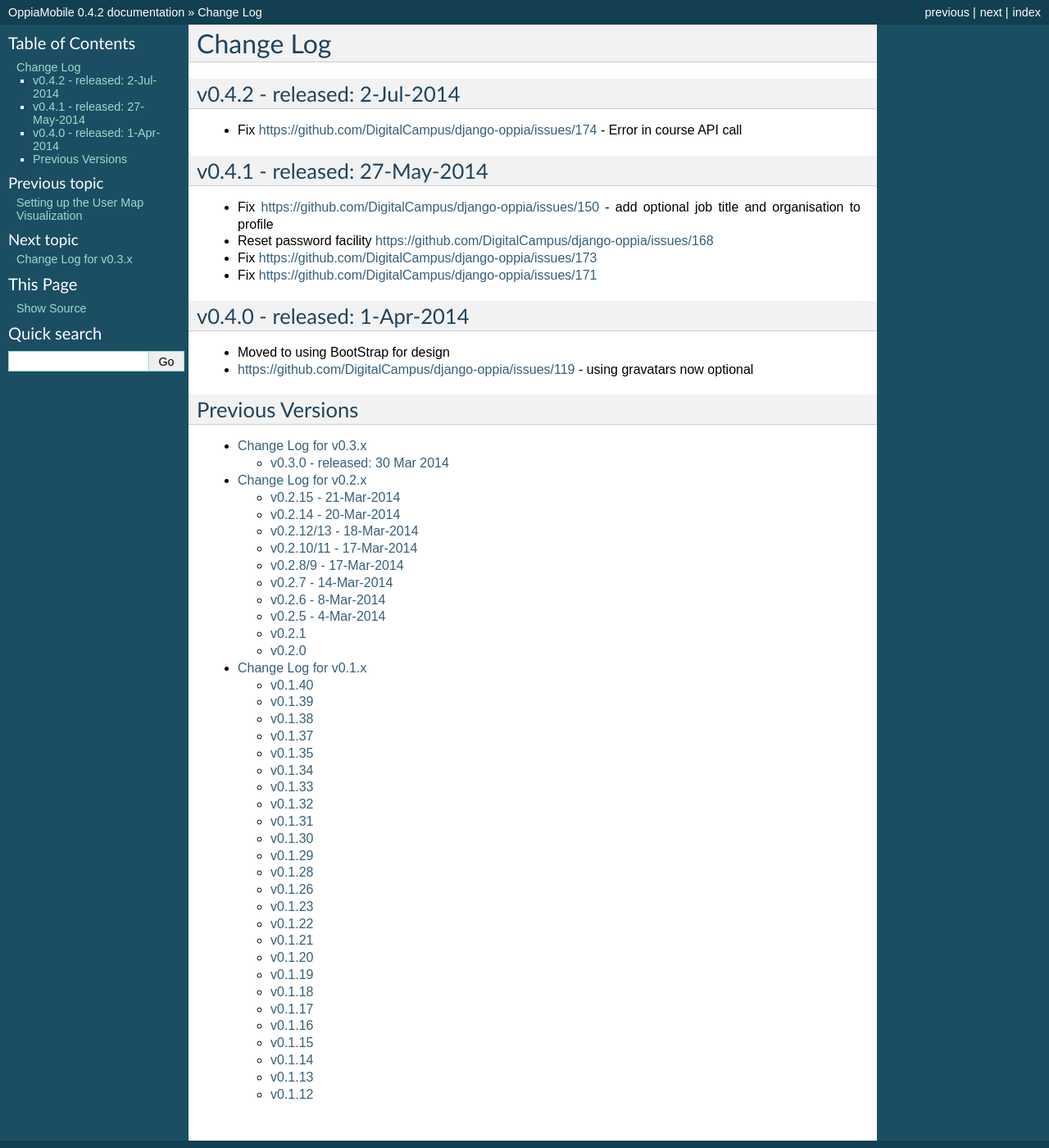
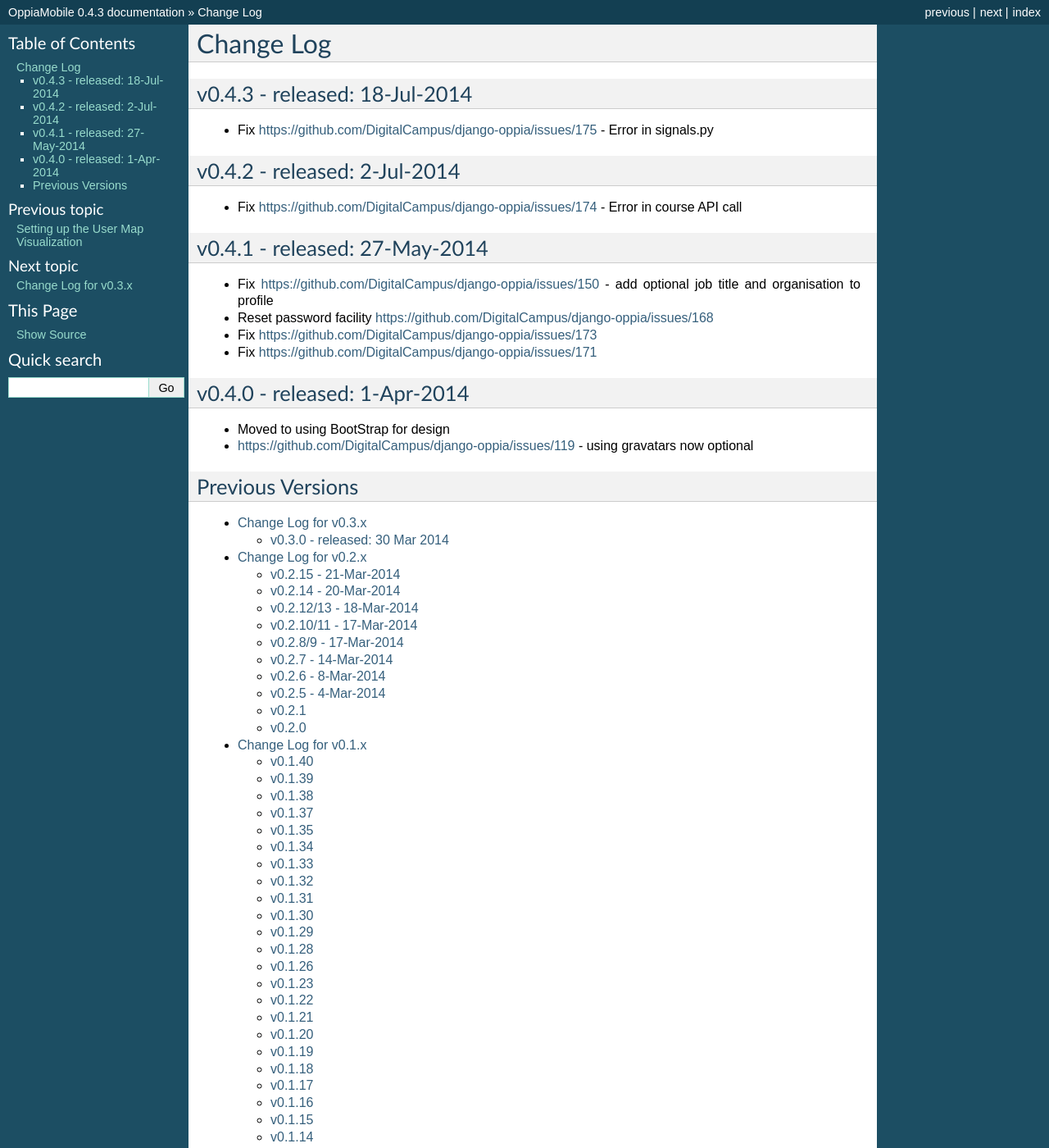
Before and after one commit to DigitalCampus/django-oppia, a Sphinx documentation site: the page built from docs/changelog.rst, in a window 1280 px wide and 1400 px high. Shown: the whole window at 82% size. Built offline with Sphinx 7.4.7, drawn with Linux system fonts in a browser that asks for light colours; the version number is read from the project's files by our own code; some of the changed text lies outside the part shown.

Commit message:
update version no

```diff
--- a/docs/changelog.rst
+++ b/docs/changelog.rst
@@ -1,5 +1,9 @@
 Change Log
 ============
+
+v0.4.3 - released: 18-Jul-2014
+------------------------------
+* Fix https://github.com/DigitalCampus/django-oppia/issues/175 - Error in signals.py
 
 v0.4.2 - released: 2-Jul-2014
 ------------------------------
--- a/docs/conf.py
+++ b/docs/conf.py
@@ -56,9 +56,9 @@
 # built documents.
 #
 # The short X.Y version.
-version = '0.4.2'
+version = '0.4.3'
 # The full version, including alpha/beta/rc tags.
-release = '0.4.2'
+release = '0.4.3'
 
 # The language for content autogenerated by Sphinx. Refer to documentation
 # for a list of supported languages.
--- a/oppia/__init__.py
+++ b/oppia/__init__.py
@@ -1 +1 @@
-VERSION = (0, 4, 2, 'beta', 0)
+VERSION = (0, 4, 3, 'beta', 0)
--- a/setup.py
+++ b/setup.py
@@ -8,7 +8,7 @@
 
 setup(
     name='django-oppia',
-    version='0.4.2',
+    version='0.4.3',
     packages=['oppia',
               'oppia.quiz',
               'oppia.api',
```
